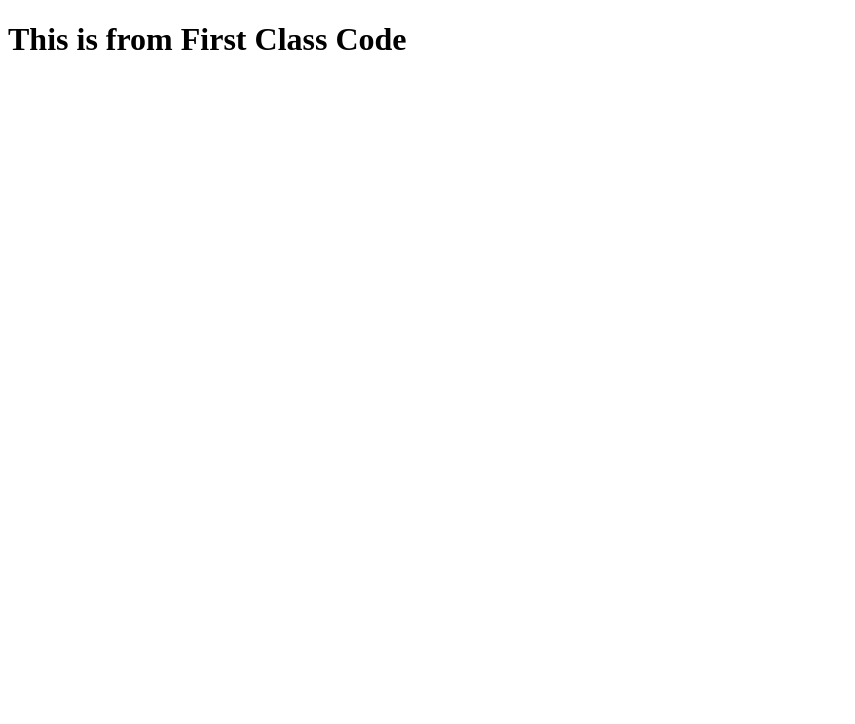
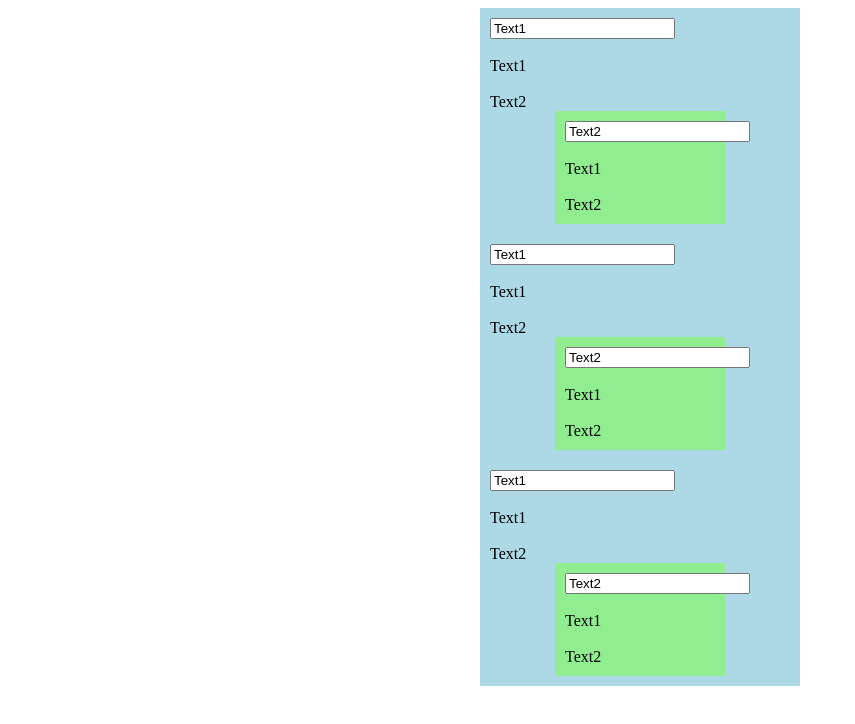
Before and after one commit to mun-sathish/besant-reactjs-tutorial, a React (Create React App) app: page / in a window 1280 px wide. Shown: the top 724 px of the page, without its empty margins (0-855 px from the left). Built offline with nearby package versions, Linux system fonts and the light colour scheme.

Commit message:
Class Codes

```diff
--- a/src/App.js
+++ b/src/App.js
@@ -1,10 +1,13 @@
 import React from 'react';
-import FirstClass from './react-tutorial/react-components/test1';
+// import FirstClass from './react-tutorial/react-components/test1';
+import ParentComponent from "./react-tutorial/react-components/ParentComponent";
 
 function App() {
   return (
-    <div >
-      <FirstClass />
+    <div>
+      <ParentComponent />
+      <ParentComponent />
+      <ParentComponent />
     </div>
   );
 }
--- a/src/index.css
+++ b/src/index.css
@@ -0,0 +1,4 @@
+/* h1 {
+    color: blue;
+    backgroud-color: white;
+} */
--- /dev/null
+++ b/src/react-tutorial/react-components/ChildComponent.js
@@ -0,0 +1,27 @@
+import React, { Component } from 'react';
+
+export default class ChildComponent extends Component {
+
+    constructor(props) {
+        super(props);
+
+        this.state = {
+            currentText: "Text2"
+        }
+    }
+
+    render() {
+        return (
+            <div style={{ width: "150px", padding: "10px", margin:"auto", backgroundColor: "lightgreen"}}>
+                <input defaultValue={this.state.currentText} onChange={(e) => {
+                    this.setState({ currentText: e.target.value });
+                    this.props.childDataCallback(e.target.value);
+                }} />
+                <br /><br />
+                <div>{this.props.parentText}</div>
+                <br />
+                <div>{this.state.currentText}</div>
+            </div>
+        );
+    }
+}
--- /dev/null
+++ b/src/react-tutorial/react-components/ParentComponent.js
@@ -0,0 +1,27 @@
+import React, { Component } from 'react';
+import ChildComponent from "./ChildComponent";
+export default class ParentComponent extends Component {
+
+    constructor(props) {
+        super(props);
+        this.state = {
+            currentText: "Text1",
+            childText: "Text2"
+        }
+    }
+
+    render() {
+
+        return (
+            <div style={{ width: "300px", padding: "10px", margin: "auto", backgroundColor: "lightblue" }}>
+                <input defaultValue={this.state.currentText} onChange={(e) => this.setState({ currentText: e.target.value })} />
+                <br /><br />
+                <div>{this.state.currentText}</div>
+                <br />
+                <div>{this.state.childText}</div>
+
+                <ChildComponent childDataCallback={(data) => this.setState({ childText: data })} parentText={this.state.currentText} />
+            </div>
+        );
+    }
+}
--- a/src/react-tutorial/react-components/test1.js
+++ b/src/react-tutorial/react-components/test1.js
@@ -1,15 +1,13 @@
 import React from 'react';
 
 class FirstClass extends React.Component {
-
-    constructor(props) {
-        super(props);
+    onClickHandler = () => {
+        alert("Clicked")
     }
 
     render() {
-        return (
-            <h1>This is from First Class Code</h1>
-        )
+        let someVar = <h1 style={ { backgroundColor: "blue", color: "white" } } onClick={this.onClickHandler} >This is from First Class Code Data</h1>;
+        return someVar;
     }
 }
 
```
Also changed, not shown: src/react-tutorial/react-components/ColorComponent.js (added, +34 -0 lines).
